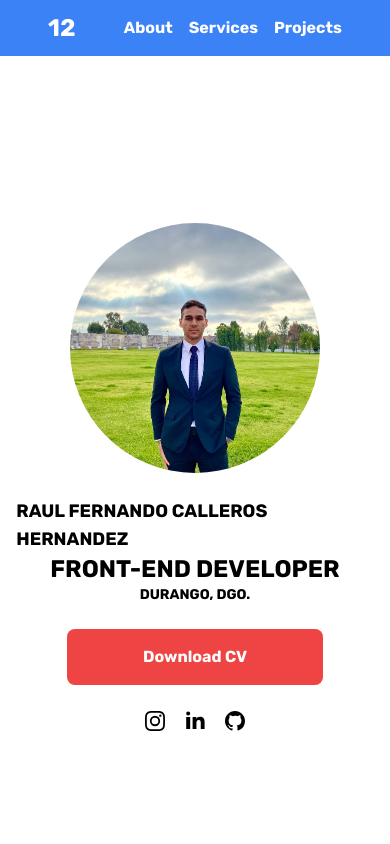
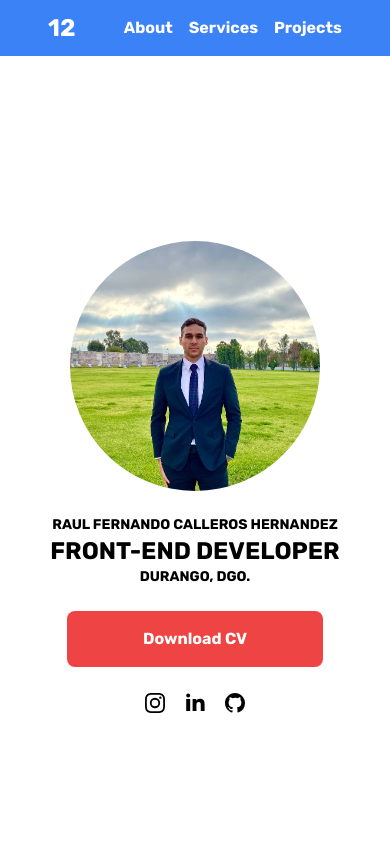
Before and after one commit to shxcxnx/profile-web, a React (Vite) app: page / in a window 390 px wide. Shown: the top 844 px of the page. Built offline with nearby package versions, Linux system fonts and the light colour scheme.

Commit message:
modify text of name in hero section

```diff
--- a/src/components/homeComponents/HeroSection.jsx
+++ b/src/components/homeComponents/HeroSection.jsx
@@ -10,7 +10,7 @@ export const Hero = () => {
         <section className='w-11/12  m-auto'>
             <div className='w-full h-screen md:h-screen flex flex-col justify-center items-center '>
                 <img className='mb-6 rounded-full w-[250px] h-[250px] justify-self-center md:w-[350px] md:h-[350px] object-cover' src='./img/raul-prom.jpg' alt='Raul prom' />
-                <h2 className='font-bold text-lg md:text-xl'>RAUL FERNANDO CALLEROS HERNANDEZ</h2>
+                <h2 className='font-bold text-sm md:text-xl'>RAUL FERNANDO CALLEROS HERNANDEZ</h2>
                 <h1 className='font-bold text-2xl md:text-6xl'>FRONT-END DEVELOPER</h1>
                 <p className='font-bold text-sm md:text-lg'>DURANGO, DGO.</p>
 
```
